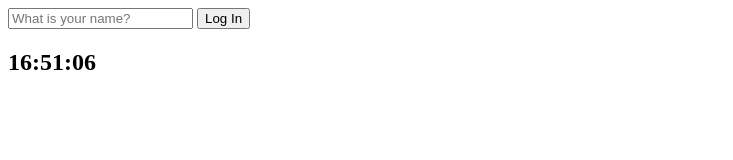
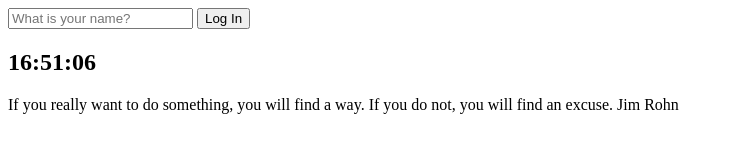
Before and after one commit to nhy0052/Chrome-clone-coding, a plain HTML site: page index.html in a window 1280 px wide. Shown: the whole page, without its empty margins (0-733 px from the left). Drawn offline with Linux system fonts and the light colour scheme.

Commit message:
5. QUOTES AND BACKGROUND - quotes 완료

```diff
--- a/index.html
+++ b/index.html
@@ -23,11 +23,16 @@
     </form>
 
     <h2 id="clock">00:00:00</h2>
+    <h1 id="greeting" class="hidden"></h1>
 
-    <h1 id="greeting" class="hidden"></h1>
+    <div id="quote">
+      <span></span>  <!--명언이 들어갈 자리-->
+      <span></span>  <!--저자가 들어갈 자리-->
+    </div>
 
     <script src="js/greeting.js"></script>
     <script src="js/clock.js"></script>
+    <script src="js/quotes.js"></script>
   </body>
 
 </html>
--- /dev/null
+++ b/js/quotes.js
@@ -0,0 +1,50 @@
+const quotes = [
+  {
+    quote: 'I never dreamed about success, I worked for it',
+    author: 'Estee Lauder'
+  },
+  {
+    quote: 'Do not try to be original, just try to be good.',
+    author: 'Paul Rand'
+  },
+  {
+    quote: 'Do not be afraid to give up the good to go for the great',
+    author: 'John D. Rockefeller'
+  },
+  {
+    quote: 'If you cannot fly then run. If you cannot run, then walk. And if you cannot walk, then crawl, but whatever you do, you have to keep moving forward.',
+    author: 'Martin Luther King Jr.'
+  },
+  {
+    quote: 'Our greatest weakness lies in giving up. The most certain way to succeed is always to try just one more time.',
+    author: 'Thomas Edison'
+  },
+  {
+    quote: 'The fastest way to change yourself is to hang out with people who are already the way you want to be',
+    author: 'REid Hoffman'
+  },
+  {
+    quote: 'Money is like gasoline during a road trip. You do not want to run out of gas on your trip, but you are not doing a tour of gas stations',
+    author: 'Tim O Reilly'
+  },
+  {
+    quote: 'Some people dream of success, while other people get up every morning and make it happen',
+    author: 'Wayne Huizenga'
+  },
+  {
+    quote: 'The only thing worse than starting something and falling.. is not starting something',
+    author: 'SEth Godin'
+  },
+  {
+    quote: 'If you really want to do something, you will find a way. If you do not, you will find an excuse.',
+    author: 'Jim Rohn'
+  },
+  ];
+
+const quote = document.querySelector("#quote span:first-child");
+const author = document.querySelector("#quote span:last-child");
+
+const todaysQuote = quotes[Math.floor(Math.random() * quotes.length)];
+
+quote.innerText = todaysQuote.quote;
+author.innerText = todaysQuote.author;
```
